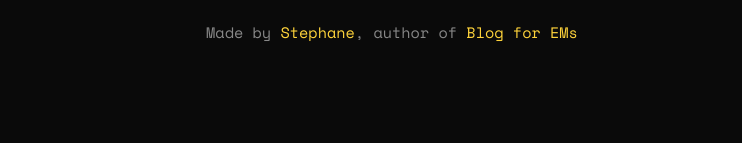
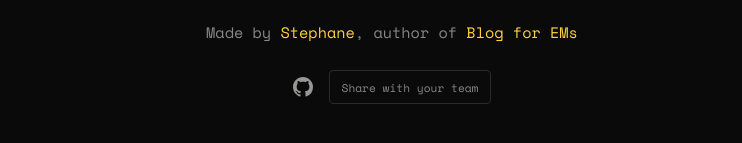
Before and after one commit to stmoreau/bragdoc, a Next.js app: page / in a window 1280 px wide. Shown: the part 2355-2498 px from the top of the page, without its empty margins (248-990 px from the left). Built offline with nearby package versions, Linux system fonts and the light colour scheme.

Commit message:
Add GitHub link and move ShareButton to footer

```diff
--- a/app/page.tsx
+++ b/app/page.tsx
@@ -9,7 +9,6 @@
           <h1>brag doc</h1>
           <p className="tagline">please keep one at work</p>
         </div>
-        <ShareButton />
       </div>
 
       <h2>
@@ -219,6 +218,25 @@
             Blog for EMs
           </a>
         </p>
+        <div style={{ display: "flex", alignItems: "center", justifyContent: "center", gap: "1rem", marginTop: "1rem" }}>
+          <a
+            href="https://github.com/stmoreau/bragdoc"
+            target="_blank"
+            rel="noopener noreferrer"
+            aria-label="View source on GitHub"
+            style={{ opacity: 0.6, display: "flex" }}
+          >
+            <svg
+              width="20"
+              height="20"
+              viewBox="0 0 24 24"
+              fill="var(--text)"
+            >
+              <path d="M12 0C5.37 0 0 5.37 0 12c0 5.31 3.435 9.795 8.205 11.385.6.105.825-.255.825-.57 0-.285-.015-1.23-.015-2.235-3.015.555-3.795-.735-4.035-1.41-.135-.345-.72-1.41-1.23-1.695-.42-.225-1.02-.78-.015-.795.945-.015 1.62.87 1.845 1.23 1.08 1.815 2.805 1.305 3.495.99.105-.78.42-1.305.765-1.605-2.67-.3-5.46-1.335-5.46-5.925 0-1.305.465-2.385 1.23-3.225-.12-.3-.54-1.53.12-3.18 0 0 1.005-.315 3.3 1.23.96-.27 1.98-.405 3-.405s2.04.135 3 .405c2.295-1.56 3.3-1.23 3.3-1.23.66 1.65.24 2.88.12 3.18.765.84 1.23 1.905 1.23 3.225 0 4.605-2.805 5.625-5.475 5.925.435.375.81 1.095.81 2.22 0 1.605-.015 2.895-.015 3.3 0 .315.225.69.825.57A12.02 12.02 0 0024 12c0-6.63-5.37-12-12-12z" />
+            </svg>
+          </a>
+          <ShareButton />
+        </div>
       </div>
     </div>
   );
```
